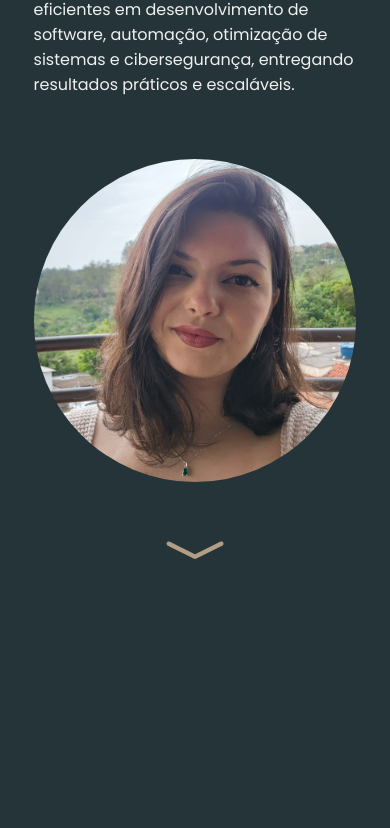
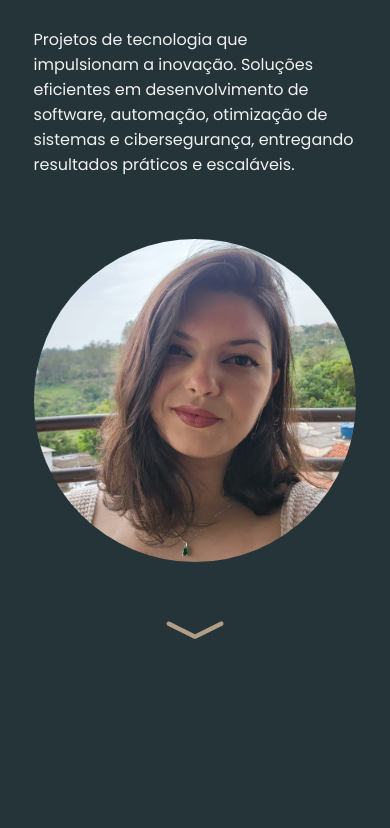
Before and after one commit to emilianac/portfolio, a website: page index.html in a window 390 px wide. Shown: the part 318-1146 px from the top of the page. Drawn offline with nearby package versions, Linux system fonts and the light colour scheme; a web font is replaced by a local one.

Commit message:
asasasasas

```diff
--- a/css/style.css
+++ b/css/style.css
@@ -361,7 +361,7 @@ footer .line-footer img{
         gap: 20px;
     }
     section.topo-do-site{
-        padding: 120px 4%;
+        padding: 200px 4%;
         min-height: 50vh;
     }
 
```
